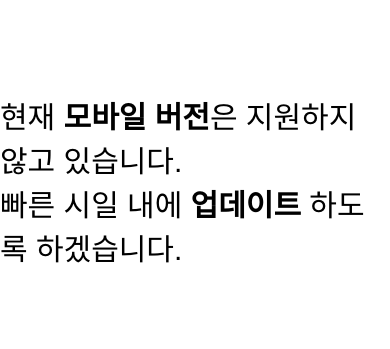
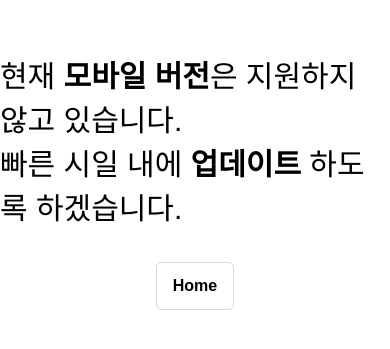
Before and after one commit to yeongjuyun/blok, a React (Create React App) app in the folder client/: page /editor in a window 390 px wide. Shown: the part 241-590 px from the top of the page. Built offline with nearby package versions, Linux system fonts and the light colour scheme; no server answers; a web font is replaced by a local one.

Commit message:
[update] 반응형 대체 페이지에 home 버튼 추가

```diff
--- a/client/src/pages/Editor.tsx
+++ b/client/src/pages/Editor.tsx
@@ -6,6 +6,8 @@ import { useSelector } from "react-redux";
 import AlertModal from "../components/AlertModal";
 import ConfirmModal from "../components/ConfirmModal";
 import "../components/Editor/Font.css";
+import Button from "../components/Button";
+import { Link } from "react-router-dom";
 
 const DesktopContainer = styled.div`
   width: 100vw;
@@ -56,8 +58,18 @@ export default function Editor() {
         {ConfirmModalState && <ConfirmModal confirmData={confirmData} />}
       </DesktopContainer>
       <MobileContainer>
-        <div>현재 <b>모바일 버전</b>은 지원하지 않고 있습니다.</div>
-        <div>빠른 시일 내에 <b>업데이트</b> 하도록 하겠습니다.</div>
+        <div>
+          현재 <b>모바일 버전</b>은 지원하지 않고 있습니다.
+        </div>
+        <div>
+          빠른 시일 내에 <b>업데이트</b> 하도록 하겠습니다.
+        </div>
+        <br />
+        <Link to="/" style={{ textDecoration: "none" }}>
+          <Button color="white" size="large">
+            Home
+          </Button>
+        </Link>
       </MobileContainer>
     </>
   );
```
